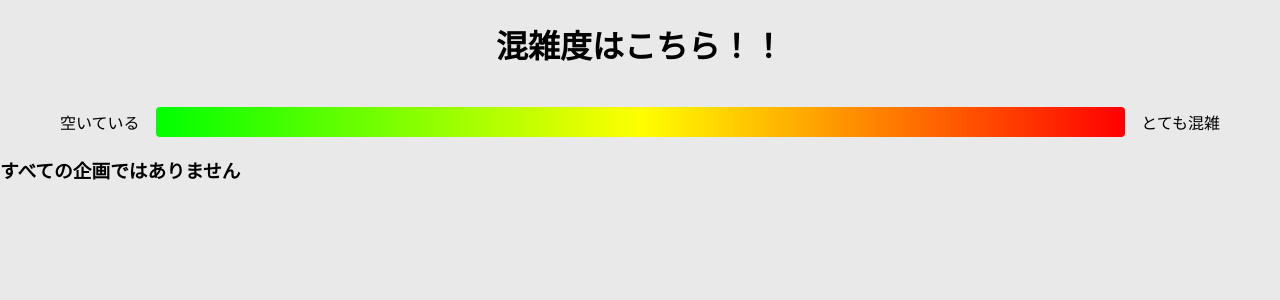
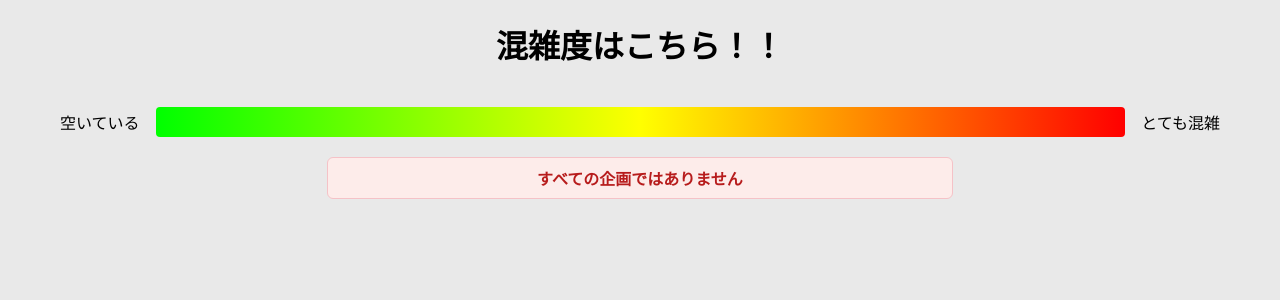
Before and after one commit to katume-eng/csmonitor3, a Django app: page /display/1/ in a window 1280 px wide. Shown: the top 300 px of the page. Run offline with Django 5.2, Linux system fonts and the light colour scheme; data that the repository does not hold is empty.

Commit message:
注意書きのCSS

```diff
--- a/monitor_app/static/monitor_app/css/display_style.css
+++ b/monitor_app/static/monitor_app/css/display_style.css
@@ -153,3 +153,16 @@ a {
 .card-updated {
   animation: flashUpdate 0.5s ease-out;
 }
+
+.caution {
+  text-align: center;          /* 中央寄せ */
+  font-size: 1em;              /* 少し小さめに */
+  font-weight: bold;           /* 強調 */
+  color: #b71c1c;              /* 赤系で警告感 */
+  background-color: #fdecea;   /* 薄い背景で目立たせる */
+  border: 1px solid #f5c2c7;   /* 枠線を淡く */
+  border-radius: 6px;          /* 角丸 */
+  padding: 8px 12px;           /* 内側余白 */
+  margin: 20px auto;           /* 周囲に余白 */
+  max-width: 600px;            /* 横幅を制御して読みやすく */
+}
```
